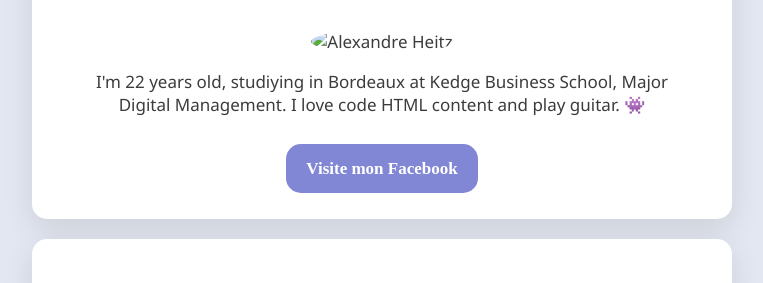
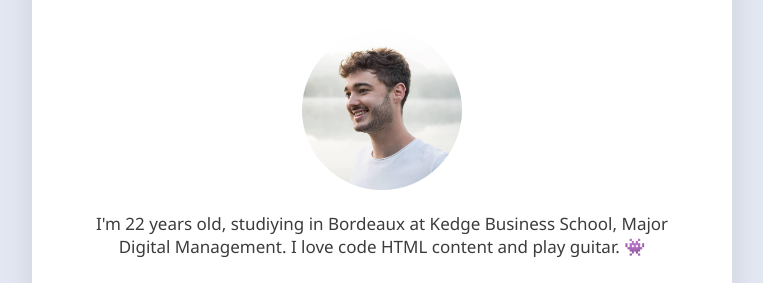
Before and after one commit to AlexandreHeitz/my-profile, a plain HTML site: page index.html in a window 1280 px wide. Shown: the part 175-458 px from the top of the page, without its empty margins (258-1021 px from the left). Drawn offline with Linux system fonts and the light colour scheme.

Commit message:
Update index.html

```diff
--- a/index.html
+++ b/index.html
@@ -15,7 +15,7 @@
 	<div class="container">
 		<div class="card-white" id="introduction">
 			<h1>Hello, I'm Alex 🎸</h1>
-			<img src="images/profile.jpg" class="img-circle" width="160px" alt="Alexandre Heitz">
+			<img src="profile.jpg" class="img-circle" width="160px" alt="Alexandre Heitz">
 			<p>I'm 22 years old, studiying in Bordeaux at Kedge Business School, Major Digital Management. I love code HTML content and play guitar. 👾 </p>
 				<a href="https://www.facebook.com/alexandre.heitz" target="_blank" class="btn-blue">Visite mon Facebook</a>
 		</div>
```
